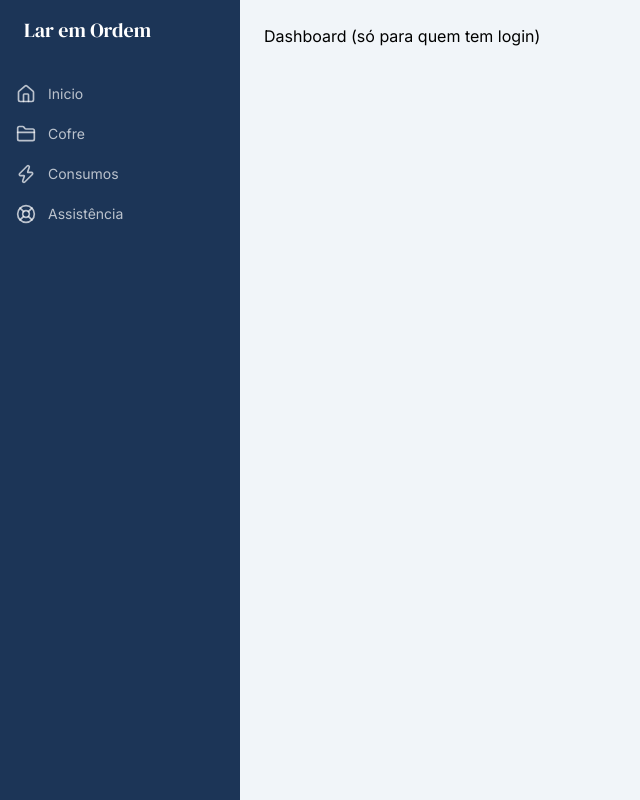
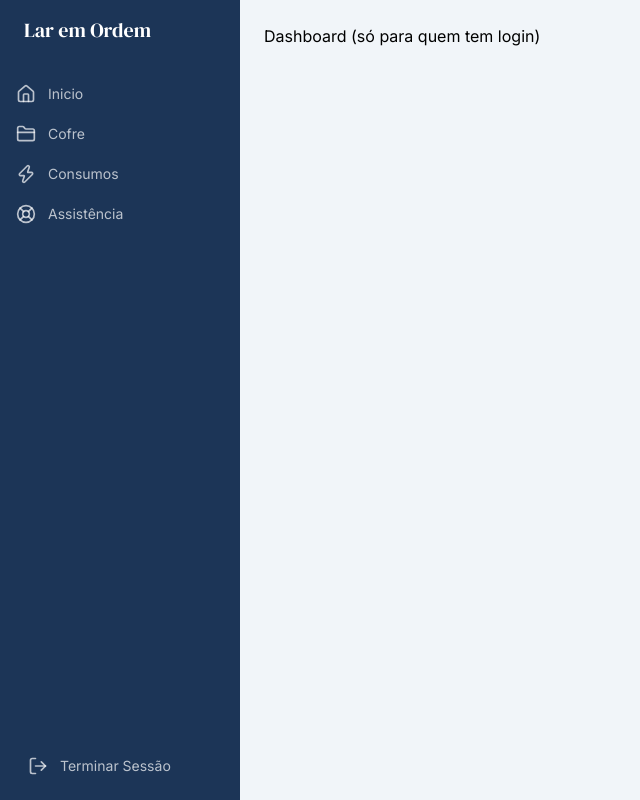
Before and after one commit to SpookyP/Lar-em-Ordem-Projeto-Final, a React (Vite) app in the folder lar-em-ordem-frontend/: page /teste-layout in a window 1280 px wide. Shown: the whole page, without its empty margins (0-640 px from the left). Built offline with nearby package versions, Linux system fonts and the light colour scheme; no server answers.

Commit message:
Adicionar logout na sidebar
Botão "Terminar Sessão" no fundo da sidebar que chama o AuthContext e redireciona para o logiin

```diff
--- a/lar-em-ordem-frontend/src/components/layout/Sidebar.jsx
+++ b/lar-em-ordem-frontend/src/components/layout/Sidebar.jsx
@@ -1,7 +1,17 @@
-import { NavLink } from "react-router-dom";
+import { NavLink, useNavigate } from "react-router-dom";
 import { navItems } from "./navItems";
+import { LogOut } from "lucide-react";
+import {useAuth} from "../../hooks/useAuth";
 
 export function SideBar() {
+    const {logout} = useAuth();
+    const navigate = useNavigate();
+
+    async function handleLogout(){
+        await logout();
+        navigate("/login");
+    }
+
     return (
         <aside className="hidden md:flex w-60 flex-col bg-navy text-white p-4 min-h-screen">
             <div className="font-display text-xl mb-8 px-2"> Lar em Ordem</div>
@@ -23,8 +33,13 @@ export function SideBar() {
                     );
                 })}
             </nav>
-
-
+            <button
+                onClick={handleLogout}
+                className="mt-auto flex items-center gap-3 rounded-lg px-3 py-2 text-sm text-white/70 transition hover:bg-navy-light hover:text-white"
+            >
+                <LogOut size={20} />
+                Terminar Sessão
+            </button>
         </aside>
     );
 }
```
